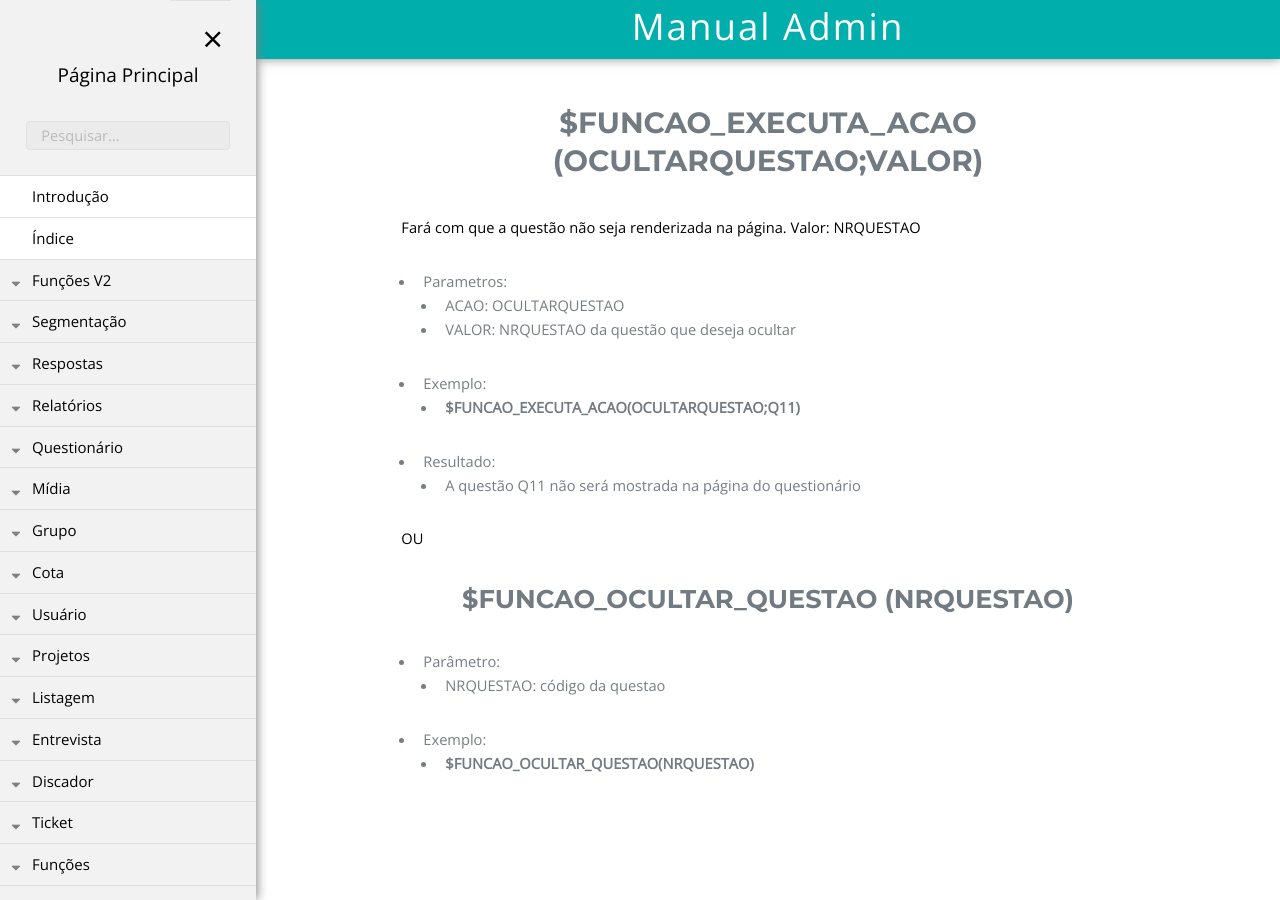
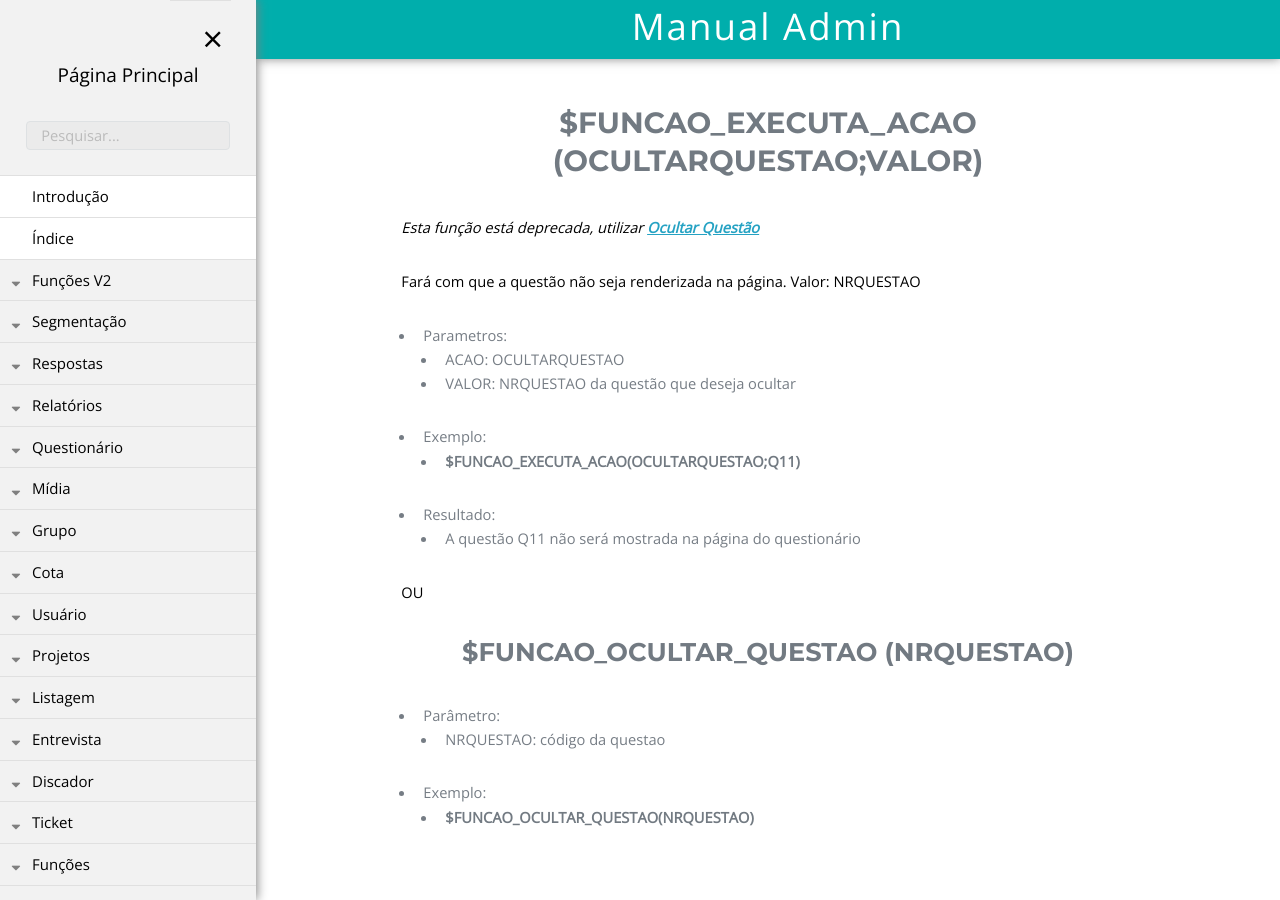
Before and after one commit to rogerio-figueiredo-hsr/hsrtechonline.github.io, a Jekyll site: the page built from _posts/2018-06-14-ocultar-questao.md, in a window 1280 px wide. Built offline with Jekyll 4.4.1, drawn with Linux system fonts in a browser that asks for light colours.

Commit message:
Update 2018-06-14-ocultar-questao.md

```diff
--- a/_posts/2018-06-14-ocultar-questao.md
+++ b/_posts/2018-06-14-ocultar-questao.md
@@ -6,6 +6,8 @@ permalink: /fastQuestAdmin/funcoes/ocultar-questao
 pasta: "funcoes"
 ---
 # $FUNCAO_EXECUTA_ACAO (OCULTARQUESTAO;VALOR)
+*Esta função está deprecada, utilizar **<a href="/fastQuestAdmin/funcoesv2/ocultarQuestao">Ocultar Questão</a>***
+
 Fará com que a questão não seja renderizada na página. Valor: NRQUESTAO
 - Parametros:
     - ACAO: OCULTARQUESTAO
```
